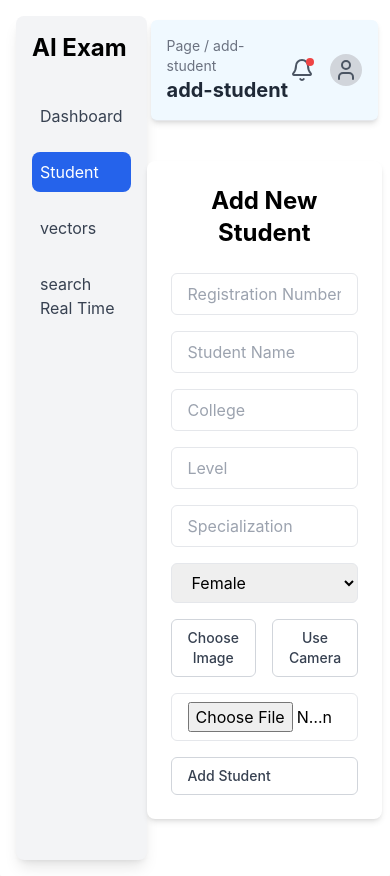
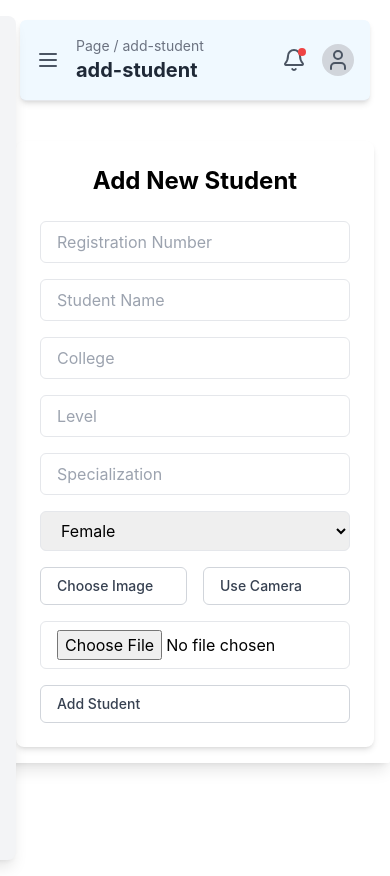
Before and after one commit to radanpro/identity, a React (Create React App) app in the folder frontend/: page /add-student in a window 390 px wide. After the commit the page ends 844 px from the top, so only its background shows below. Built offline with nearby package versions, Linux system fonts and the light colour scheme.

Commit message:
add toggle button for sidebar in mobile view, auto-close on small screens, and pass onToggleSidebar prop to Header via outlet context

```diff
--- a/frontend/src/Layout.jsx
+++ b/frontend/src/Layout.jsx
@@ -1,13 +1,34 @@
-import React from "react";
+import { useState, useEffect } from "react";
 import Sidebar from "./components/Sidebar";
 import { Outlet } from "react-router-dom";
 
 const Layout = () => {
+  const [isSidebarOpen, setIsSidebarOpen] = useState(false);
+
+  // إغلاق الـ Sidebar تلقائيًا عند تصغير الشاشة
+  useEffect(() => {
+    const handleResize = () => {
+      if (window.innerWidth < 768) {
+        setIsSidebarOpen(false);
+      } else {
+        setIsSidebarOpen(true);
+      }
+    };
+
+    window.addEventListener("resize", handleResize);
+    handleResize(); // تعيين الحالة الأولية
+
+    return () => window.removeEventListener("resize", handleResize);
+  }, [setIsSidebarOpen]);
+  // دالة لتبديل حالة الـ Sidebar
+  const toggleSidebar = () => {
+    setIsSidebarOpen(!isSidebarOpen);
+  };
   return (
     <div className="flex">
-      <Sidebar />
+      <Sidebar isOpen={isSidebarOpen} onClose={() => setIsSidebarOpen(false)} />
       <main className="flex-1">
-        <Outlet />
+        <Outlet context={toggleSidebar} />
       </main>
     </div>
   );
--- a/frontend/src/components/Header.jsx
+++ b/frontend/src/components/Header.jsx
@@ -1,12 +1,21 @@
-import React from "react";
-import { Bell, User } from "lucide-react";
+import { Bell, User, Menu } from "lucide-react";
+import PropTypes from "prop-types";
 
-const Header = ({ page }) => {
+const Header = ({ page, onToggleSidebar }) => {
   return (
     <header className="flex justify-between items-center m-1 p-4 border-b bg-sky-50 shadow-md rounded-md">
-      <div>
-        <p className="text-sm text-gray-500">Page / {page}</p>
-        <h1 className="text-xl font-bold text-gray-800">{page}</h1>
+      <div className="flex items-center space-x-4">
+        {/* زر فتح الـ Sidebar */}
+        <button
+          onClick={onToggleSidebar}
+          className="lg:hidden text-gray-600 hover:text-gray-900"
+        >
+          <Menu className="w-6 h-6" />
+        </button>
+        <div>
+          <p className="text-sm text-gray-500">Page / {page}</p>
+          <h1 className="text-xl font-bold text-gray-800">{page}</h1>
+        </div>
       </div>
 
       {/* الجهة اليمنى */}
@@ -26,4 +35,8 @@ const Header = ({ page }) => {
   );
 };
 
+Header.propTypes = {
+  page: PropTypes.string.isRequired,
+};
+
 export default Header;
--- a/frontend/src/components/SearchImage.jsx
+++ b/frontend/src/components/SearchImage.jsx
@@ -1,4 +1,4 @@
-import React, { useState, useRef } from "react";
+import { useState, useRef } from "react";
 import axios from "axios";
 import { Link } from "react-router-dom";
 
--- a/frontend/src/components/Sidebar.jsx
+++ b/frontend/src/components/Sidebar.jsx
@@ -1,6 +1,7 @@
 import { NavLink, useLocation } from "react-router-dom";
+import PropTypes from "prop-types";
 
-const Sidebar = () => {
+const Sidebar = ({ isOpen, onClose }) => {
   const location = useLocation();
 
   const isStudentActive =
@@ -12,8 +13,18 @@ const Sidebar = () => {
     location.pathname.startsWith("/add-vector");
 
   return (
-    <aside className="w-64 bg-gray-100 p-4 h-screen rounded-lg shadow-lg">
+    <aside
+      className={`w-64 bg-gray-100 p-4 h-screen rounded-lg shadow-lg transform transition-transform duration-300 ${
+        isOpen ? "translate-x-0" : "-translate-x-full"
+      } fixed lg:relative lg:translate-x-0 z-50`}
+    >
       <div className="text-2xl font-bold mb-8">AI Exam</div>
+      <button
+        onClick={onClose}
+        className="lg:hidden absolute top-4 right-4 text-gray-700 hover:text-gray-900"
+      >
+        ✕
+      </button>
       <nav className="space-y-4">
         <NavLink
           to="/"
@@ -41,36 +52,6 @@ const Sidebar = () => {
         >
           vectors
         </NavLink>
-        {/* <NavLink
-          to="/exam"
-          className={({ isActive }) =>
-            `block p-2 rounded-lg ${
-              isActive ? "bg-blue-600 text-white" : "text-gray-700"
-            }`
-          }
-        >
-          Exam
-        </NavLink> */}
-        {/* <NavLink
-          to="/compare-image"
-          className={({ isActive }) =>
-            `block p-2 rounded-lg ${
-              isActive ? "bg-blue-600 text-white" : "text-gray-700"
-            }`
-          }
-        >
-          Compare Image
-        </NavLink> */}
-        {/* <NavLink
-          to="/search-image"
-          className={({ isActive }) =>
-            `block p-2 rounded-lg ${
-              isActive ? "bg-blue-600 text-white" : "text-gray-700"
-            }`
-          }
-        >
-          Search Image
-        </NavLink> */}
         <NavLink
           to="/camera"
           className={({ isActive }) =>
@@ -85,5 +66,9 @@ const Sidebar = () => {
     </aside>
   );
 };
+Sidebar.propTypes = {
+  isOpen: PropTypes.bool.isRequired,
+  onClose: PropTypes.func.isRequired,
+};
 
 export default Sidebar;
--- a/frontend/src/dashboard/Dashboard.jsx
+++ b/frontend/src/dashboard/Dashboard.jsx
@@ -1,12 +1,13 @@
 // frontend/src/components/Dashboard.jsx
-import React from "react";
 import { Link } from "react-router-dom";
 import Header from "../components/Header";
+import { useOutletContext } from "react-router-dom";
 
 const Dashboard = () => {
+  const { onToggleSidebar } = useOutletContext();
   return (
     <div className="flex-col">
-      <Header page="Dashboard" />
+      <Header page="Dashboard" onToggleSidebar={onToggleSidebar} />
       <div className="flex flex-col items-center justify-center h-screen bg-gray-200">
         <h1 className="text-3xl mb-4">Dashboard</h1>
         <Link to="/camera" className="p-2 bg-green-500 text-white">
--- a/frontend/src/exam/AddExamp.jsx
+++ b/frontend/src/exam/AddExamp.jsx
@@ -1,6 +1,6 @@
-import React, { useState } from "react";
+import { useState } from "react";
 import axios from "axios";
-import { useNavigate } from "react-router-dom";
+import { useNavigate, useOutletContext } from "react-router-dom";
 import CameraCaptureOnly from "../components/CameraCaptureOnly";
 import Header from "../components/Header";
 
@@ -13,6 +13,7 @@ const AddExam = () => {
   const [image, setImage] = useState(null);
   const [useCamera, setUseCamera] = useState(false);
   const navigate = useNavigate();
+  const { onToggleSidebar } = useOutletContext();
 
   const handleSubmit = async (e) => {
     e.preventDefault();
@@ -75,7 +76,7 @@ const AddExam = () => {
 
   return (
     <div className="flex-col">
-      <Header page="Dashboard" />
+      <Header page="Dashboard" onToggleSidebar={onToggleSidebar} />
       <div className="max-w-md mx-auto mt-10 p-6 bg-white rounded-lg shadow-md">
         <h2 className="text-2xl font-bold mb-6 text-center">Add New Student</h2>
         <form onSubmit={handleSubmit} className="space-y-4">
--- a/frontend/src/login/Login.jsx
+++ b/frontend/src/login/Login.jsx
@@ -1,5 +1,5 @@
 // frontend/src/components/Login.jsx
-import React, { useState } from "react";
+import { useState } from "react";
 import axios from "axios";
 
 const Login = () => {
--- a/frontend/src/students/AddStudent.jsx
+++ b/frontend/src/students/AddStudent.jsx
@@ -1,11 +1,12 @@
-import React, { useState } from "react";
+import { useState } from "react";
 import axios from "axios";
-import { useNavigate } from "react-router-dom";
+import { useNavigate, useOutletContext } from "react-router-dom";
 import CameraCaptureOnly from "../components/CameraCaptureOnly";
 import Header from "../components/Header";
 import { Button } from "../shared/Button"; // استيراد مكون Button
 
 const AddStudent = () => {
+  const { onToggleSidebar } = useOutletContext();
   const [number, setRegistrationNumber] = useState("");
   const [name, setName] = useState("");
   const [college, setCollege] = useState("");
@@ -78,7 +79,7 @@ const AddStudent = () => {
 
   return (
     <div className="flex-col">
-      <Header page="add-student" />
+      <Header page="add-student" onToggleSidebar={onToggleSidebar} />
       <div className="max-w-md mx-auto mt-10 p-6 bg-white rounded-lg shadow-md">
         <h2 className="text-2xl font-bold mb-6 text-center">Add New Student</h2>
         <form onSubmit={handleSubmit} className="space-y-4">
--- a/frontend/src/students/StudentList.jsx
+++ b/frontend/src/students/StudentList.jsx
@@ -5,8 +5,10 @@ import Header from "../components/Header";
 import SearchAddBar from "../components/SearchAddBar";
 import { Button } from "../shared/Button";
 import { Pagination } from "../shared/Pagination";
+import { useOutletContext } from "react-router-dom";
 
 const StudentList = () => {
+  const { onTangleSidebar } = useOutletContext();
   const [students, setStudents] = useState([]);
   const [filteredStudents, setFilteredStudents] = useState([]);
   const [successMessage, setSuccessMessage] = useState(null);
@@ -83,7 +85,7 @@ const StudentList = () => {
 
   return (
     <div className="flex-col">
-      <Header page="Student" />
+      <Header page="Student" onToggleSidebar={onTangleSidebar} />
       <div>
         {/* عنوان الصفحة */}
         <SearchAddBar onSearch={handleSearch} onAdd="طالب " />
--- a/frontend/src/vectors/VectorList.jsx
+++ b/frontend/src/vectors/VectorList.jsx
@@ -1,6 +1,6 @@
 import { useState, useEffect, useCallback } from "react";
 import axios from "axios";
-import { useLocation, useNavigate } from "react-router-dom";
+import { useLocation, useNavigate, useOutletContext } from "react-router-dom";
 import Header from "../components/Header";
 import VectorSearchBar from "./components/VectorSearchBar";
 import VectorTable from "./components/VectorTable";
@@ -14,6 +14,8 @@ const VectorList = () => {
   const [itemsPerPage] = useState(10);
   const location = useLocation();
   const navigate = useNavigate();
+  const { onTangleSidebar } = useOutletContext();
+
   const fetchVectors = useCallback(async () => {
     try {
       const response = await axios.get("http://127.0.0.1:8080/vectors/vectors");
@@ -91,7 +93,7 @@ const VectorList = () => {
 
   return (
     <div className="flex-col">
-      <Header page="Vectors" />
+      <Header page="Vectors" onTangleSidebar={onTangleSidebar} />
       <div className="p-4">
         <VectorSearchBar
           onSearch={handleSearch}
```
